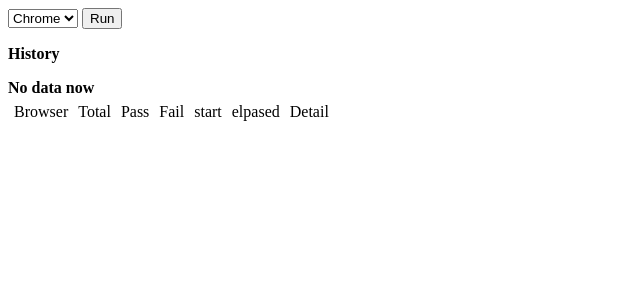
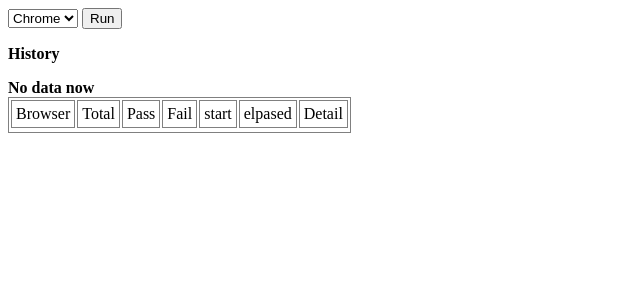
Before and after one commit to camillake/Selenium-Login-Django, a Django app: page / in a window 1280 px wide. Shown: the top 300 px of the page, without its empty margins (0-640 px from the left). Run offline with Django 3.2, Linux system fonts and the light colour scheme; data that the repository does not hold is empty.

Commit message:
Add detailview url and link on homepage

```diff
--- a/console/console/urls.py
+++ b/console/console/urls.py
@@ -1,5 +1,6 @@
 from django.conf.urls import patterns, include, url
 from django.contrib import admin
+from test_login.views import DetailLog
 
 urlpatterns = patterns('',
     # Examples:
@@ -7,7 +8,10 @@ urlpatterns = patterns('',
     # url(r'^blog/', include('blog.urls')),
 
     url(r'^admin/', include(admin.site.urls)),
-    #homepage
+    # homepage
     url(r'^$', 'test_login.views.activate_test', name='homepage'),
+    # detail log page
+    url(r'^detail/(?P<pk>\d+)/$', DetailLog.as_view(), name='log-detail'),
+
 
 )
--- a/console/templates/homepage.html
+++ b/console/templates/homepage.html
@@ -3,31 +3,31 @@
 <html>
 <head lang="en">
     <meta charset="UTF-8">
-    <title>Testing Web Player</title>
+    <title>Testing</title>
      <style type="text/css">
-        table {
-        border:0;
-        border-collpase:collpase;
-        }
-
-        tr {
-          border-bottom:1px solid #000;
-            border-left:1px solid #000;
-        }
 
          td{
+
              margin: 2px 2px 2px 2px;
              padding:  4px 4px 4px 4px;
          }
+
+
+    table, td, th {
+         border-collpase:collpase;
+        border: 1px solid gray;
+    }
+
      </style>
 </head>
 
-
+<body>
+    {% load tz %}
     <form  action="." method="post"> {% csrf_token%}
         <select name="browsertype">
           <option value="Chrome">Chrome</option>
           <option value="Ie">IE</option>
-          <option value="Firefox">Firefox</option>
+          <option value="Safari">Safari</option>
         </select>
         <input type="submit" name="_run" value="Run"/>
 
@@ -37,6 +37,10 @@
     </p>
 
 <table>
+    <!--
+    {% get_current_timezone as TIME_ZONE %}
+    current timezone: {{TIME_ZONE}}
+    -->
   <tr><td>Browser</td><td>Total </td> <td>Pass</td> <td>Fail</td> <td>start</td> <td>elpased</td><td>Detail</td><tr>
     {% for item in loglist %}
         <tr>
@@ -44,9 +48,10 @@
          <td>  {{item.total_run_num}}</td>
          <td> {{item.pass_case_num}}</td>
         <td>{{item.failed_case_num}}</td>
-        <td>{{item.started_time}} UTC +8</td>
+        <td> {{item.started_time|timezone:"Asia/Hong_Kong"}}</td>
         <td>{{item.elapsed_time|floatformat:3}}s</td>
-        <td>{{ item.detail_log }}</td>
+
+        <td> <a href="{% url 'log-detail' pk=item.id %}"/>More</td>
         </tr>
     {% empty %}
         <B>No data now</B>
```
